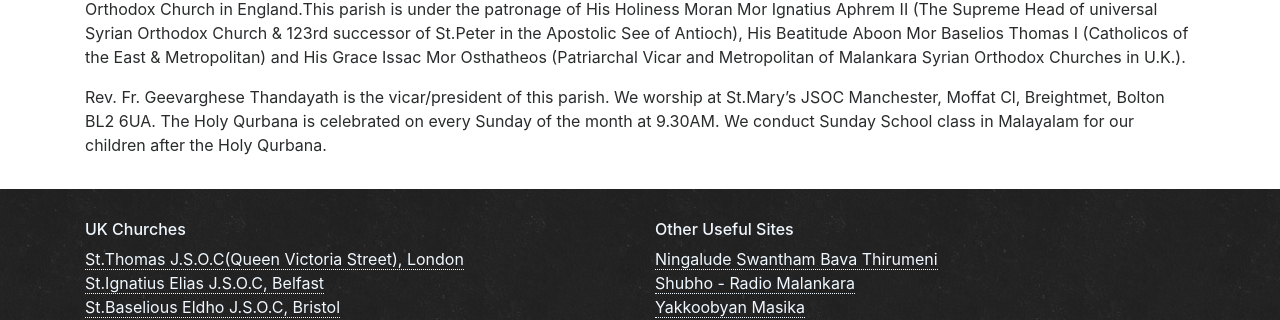
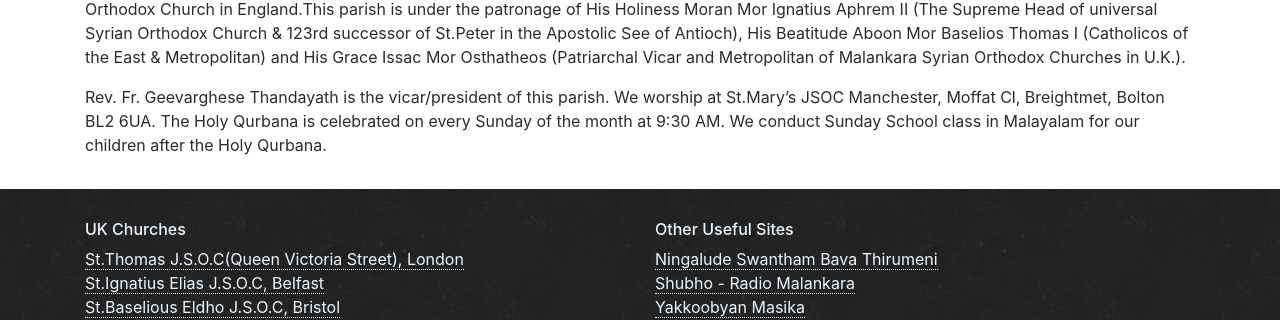
Before and after one commit to stmarys-jsoc/stmarys-jsoc.github.io, a Jekyll site: the page built from index.md, in a window 1280 px wide. Shown: the part 736-1056 px from the top of the page. Built offline with Jekyll 4.4.1, drawn with Linux system fonts in a browser that asks for light colours; our own code applies the rules of GitHub Pages for plain Markdown files.

Commit message:
Update index.md

```diff
--- a/index.md
+++ b/index.md
@@ -18,4 +18,4 @@ St.Marys Jacobite Syrian Orthodox Church, Manchester formed in 2004 is one of th
 in England.This parish is under the patronage of His Holiness Moran Mor Ignatius Aphrem II
 (The Supreme Head of universal Syrian Orthodox Church & 123rd successor of St.Peter in the Apostolic See of Antioch), His Beatitude Aboon Mor Baselios Thomas I (Catholicos of the East & Metropolitan) and His Grace Issac Mor Osthatheos (Patriarchal Vicar and Metropolitan of Malankara Syrian Orthodox Churches in U.K.).
 
-Rev. Fr. Geevarghese Thandayath is the vicar/president of this parish. We worship at St.Mary's JSOC Manchester, Moffat Cl, Breightmet, Bolton BL2 6UA. The Holy Qurbana is celebrated on every Sunday of the month at 9.30AM. We conduct Sunday School class in Malayalam for our children after the Holy Qurbana.
+Rev. Fr. Geevarghese Thandayath is the vicar/president of this parish. We worship at St.Mary's JSOC Manchester, Moffat Cl, Breightmet, Bolton BL2 6UA. The Holy Qurbana is celebrated on every Sunday of the month at 9:30 AM. We conduct Sunday School class in Malayalam for our children after the Holy Qurbana.
```
